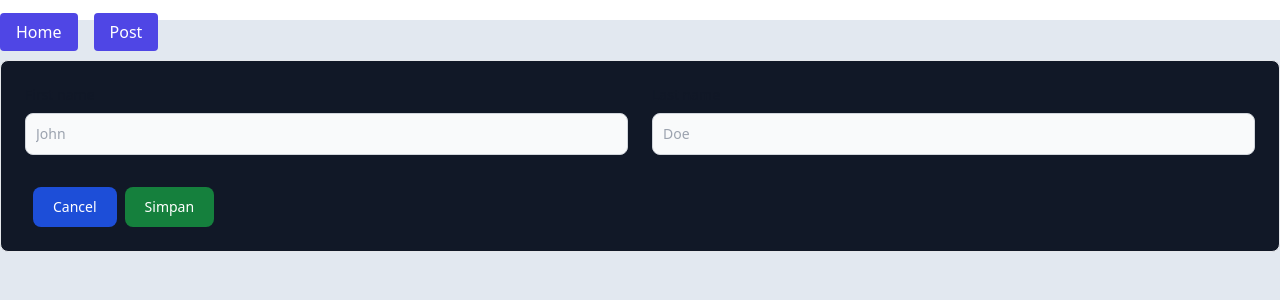
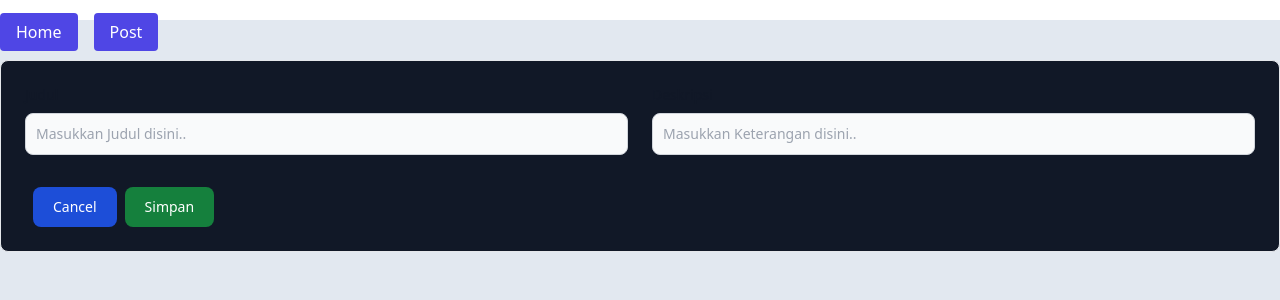
Before and after one commit to JunjungHasudungan/MyBookWithVue, a Vue app: page /posts/create in a window 1280 px wide. Shown: the top 300 px of the page. Built offline with nearby package versions, Linux system fonts and the light colour scheme.

Commit message:
bug fix it

```diff
--- a/src/composables/post.js
+++ b/src/composables/post.js
@@ -36,7 +36,7 @@
     const storePost = async (data) => {
 
         try{
-            await axios.post("posts", data);
+            await axios.post(postData, data);
 
            await router.push({name: "PostIndex"});
 
@@ -72,6 +72,7 @@
         errors,
         getPosts,
         getPost,
+        storePost,
     }
 
 }
--- a/src/views/posts/PostCreate.vue
+++ b/src/views/posts/PostCreate.vue
@@ -1,15 +1,45 @@
 <template>
     <div class="border border-gray-200 bg-gray-900 mt-4 px-2 rounded-lg">
 
-    <form class="mx-auto p-4  mx-w-md">
+    <form   @submit.prevent="storePost(form)"
+            class="mx-auto p-4  mx-w-md">
         <div class="mt-2 grid gap-6 mb-6 md:grid-cols-2">
             <div>
-                <label for="first_name" class="block mb-2 text-sm font-medium text-gray-900 dark:text-white">First name</label>
-                <input type="text" id="first_name" class="bg-gray-50 border border-gray-300 text-gray-900 text-sm rounded-lg focus:ring-blue-500 focus:border-blue-500 block w-full p-2.5 dark:bg-gray-700 dark:border-gray-600 dark:placeholder-gray-400 dark:text-white dark:focus:ring-blue-500 dark:focus:border-blue-500" placeholder="John" required>
+                <label
+                    for="title"
+                    class="block mb-2 text-sm font-medium text-gray-900 dark:text-white">
+                    Judul
+                </label>
+                <input
+                    type="text"
+                    id="title"
+                    v-model="form.title"
+                    class="bg-gray-50 border border-gray-300 text-gray-900 text-sm rounded-lg focus:ring-blue-500 focus:border-blue-500 block w-full p-2.5 dark:bg-gray-700 dark:border-gray-600 dark:placeholder-gray-400 dark:text-white dark:focus:ring-blue-500 dark:focus:border-blue-500"
+                    placeholder="Masukkan Judul disini.."
+                    required>
+                <div v-if="errors.title">
+                    <span class="text-sm text-red-400">
+                        {{ errors.title[0] }}
+                    </span>
+                </div>
             </div>
             <div>
-                <label for="last_name" class="block mb-2 text-sm font-medium text-gray-900 dark:text-white">Last name</label>
-                <input type="text" id="last_name" class="bg-gray-50 border border-gray-300 text-gray-900 text-sm rounded-lg focus:ring-blue-500 focus:border-blue-500 block w-full p-2.5 dark:bg-gray-700 dark:border-gray-600 dark:placeholder-gray-400 dark:text-white dark:focus:ring-blue-500 dark:focus:border-blue-500" placeholder="Doe" required>
+                <label
+                    for="last_name"
+                    class="block mb-2 text-sm font-medium text-gray-900 dark:text-white">
+                    Deskripsi
+                </label>
+                <input
+                    type="text"
+                    id="description"
+                    v-model="form.description"
+                    class="bg-gray-50 border border-gray-300 text-gray-900 text-sm rounded-lg focus:ring-blue-500 focus:border-blue-500 block w-full p-2.5 dark:bg-gray-700 dark:border-gray-600 dark:placeholder-gray-400 dark:text-white dark:focus:ring-blue-500 dark:focus:border-blue-500"
+                    placeholder="Masukkan Keterangan disini.." required>
+                <div v-if="errors.description">
+                    <span class="text-sm text-red-400">
+                        {{ errors.description[0] }}
+                    </span>
+                </div>
             </div>
         </div>
         <div class="px-2 py-2 flex space-x-2">
@@ -20,3 +50,14 @@
 
     </div>
 </template>
+
+<script setup>
+    import { reactive } from 'vue';
+    import usePost from '../../composables/post';
+    const { errors, storePost } = usePost();
+
+    const form = reactive({
+        title: "",
+        description: ""
+    });
+</script>
--- a/src/views/posts/PostIndex.vue
+++ b/src/views/posts/PostIndex.vue
@@ -1,13 +1,3 @@
-    <script setup>
-        import { onMounted, ref } from 'vue';
-
-        import usePost from '../../composables/post';
-
-        const {  posts, getPosts } = usePost();
-        onMounted(() => getPosts())
-
-    </script>
-
 <template>
 
     <div class="mt-12">
@@ -90,3 +80,13 @@
     </div>
 
 </template>
+
+    <script setup>
+    import { onMounted, ref } from 'vue';
+
+    import usePost from '../../composables/post';
+
+    const {  posts, getPosts } = usePost();
+    onMounted(() => getPosts())
+
+    </script>
```
